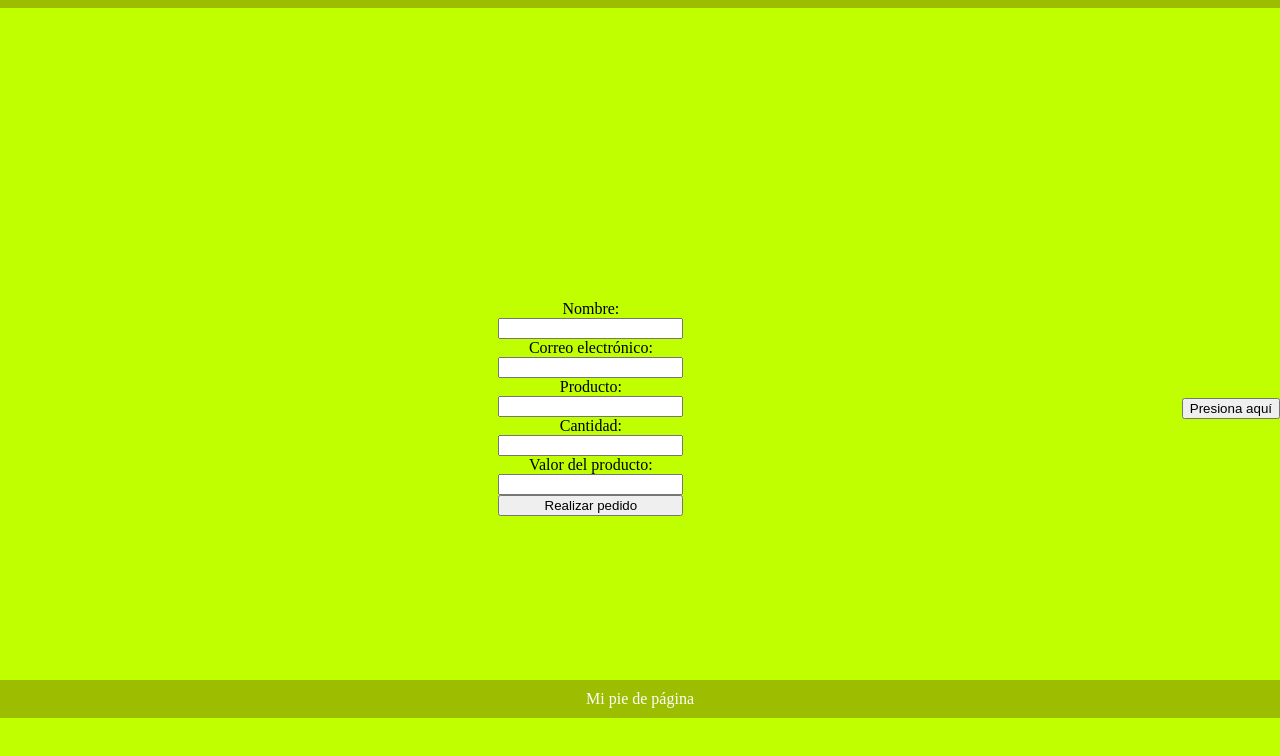
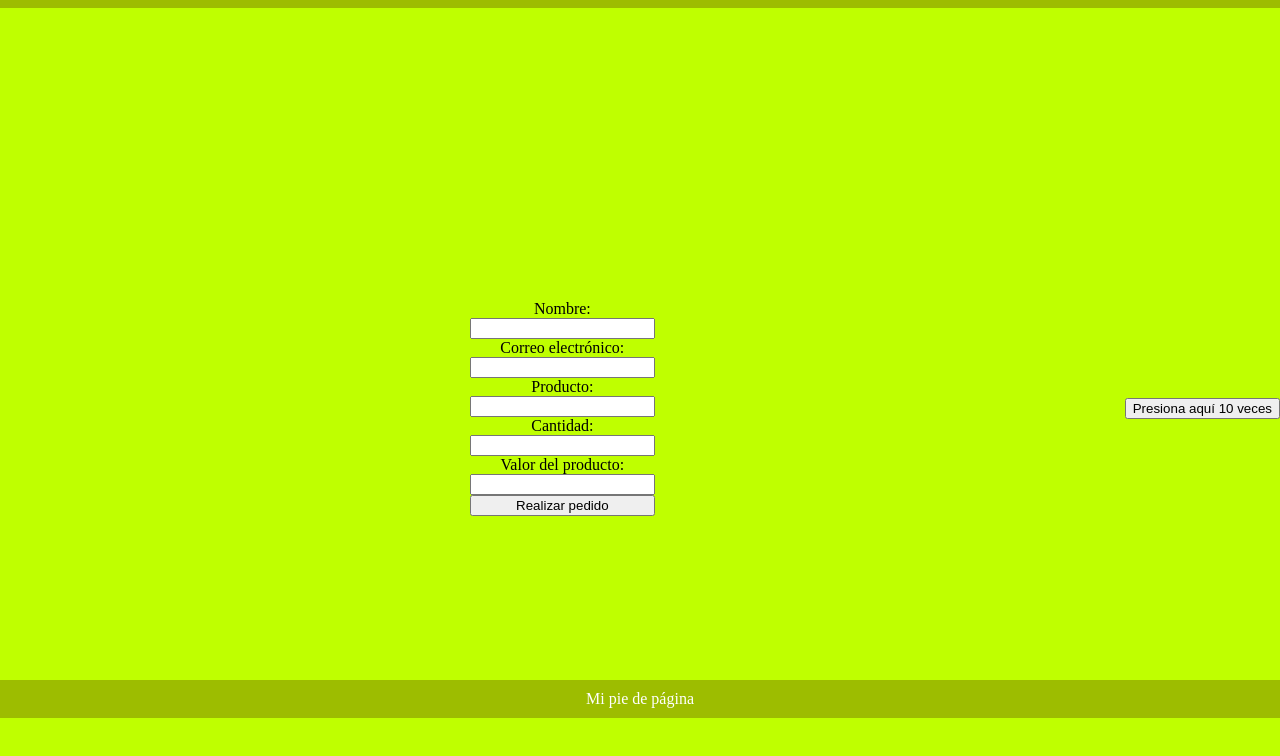
Before and after one commit to Santiagocornu/preEntrega-limon, a plain HTML site: page index.html in a window 1280 px wide. Shown: the part 82-838 px from the top of the page. Drawn offline with Linux system fonts and the light colour scheme.

Commit message:
preentrega

```diff
--- a/index.html
+++ b/index.html
@@ -37,7 +37,7 @@
 
                 <input type="submit" value="Realizar pedido" onsubmit="" >
             </form>
-            <button id="myButton">Presiona aquí</button>
+            <button id="myButton">Presiona aquí 10 veces</button>
     </div>
 
     <div class="footer">
```
